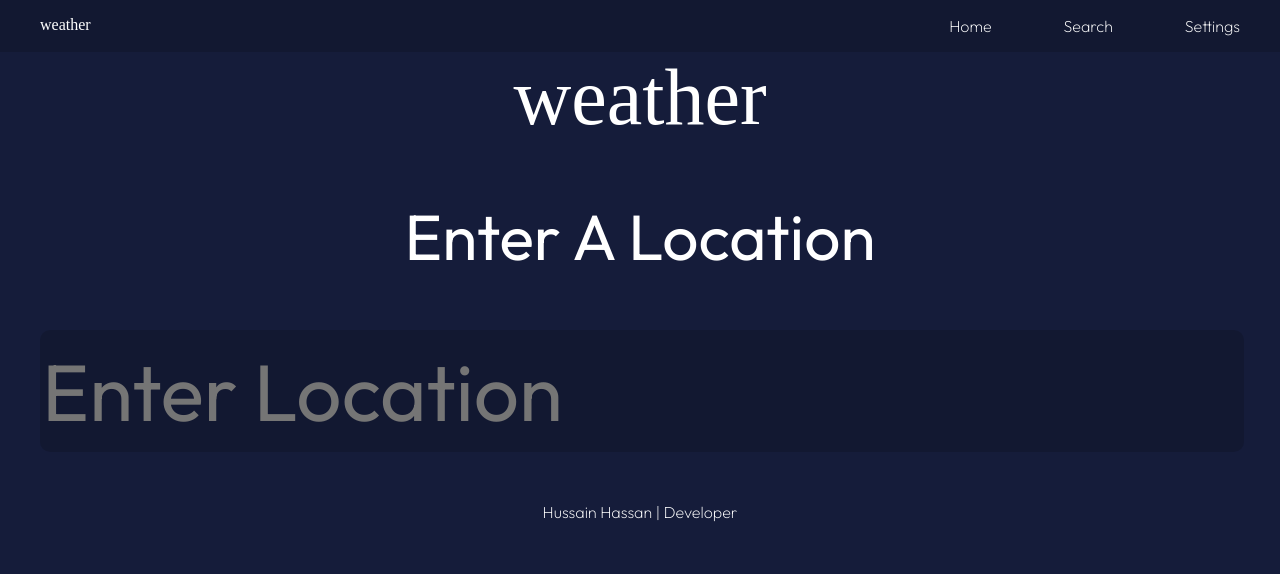
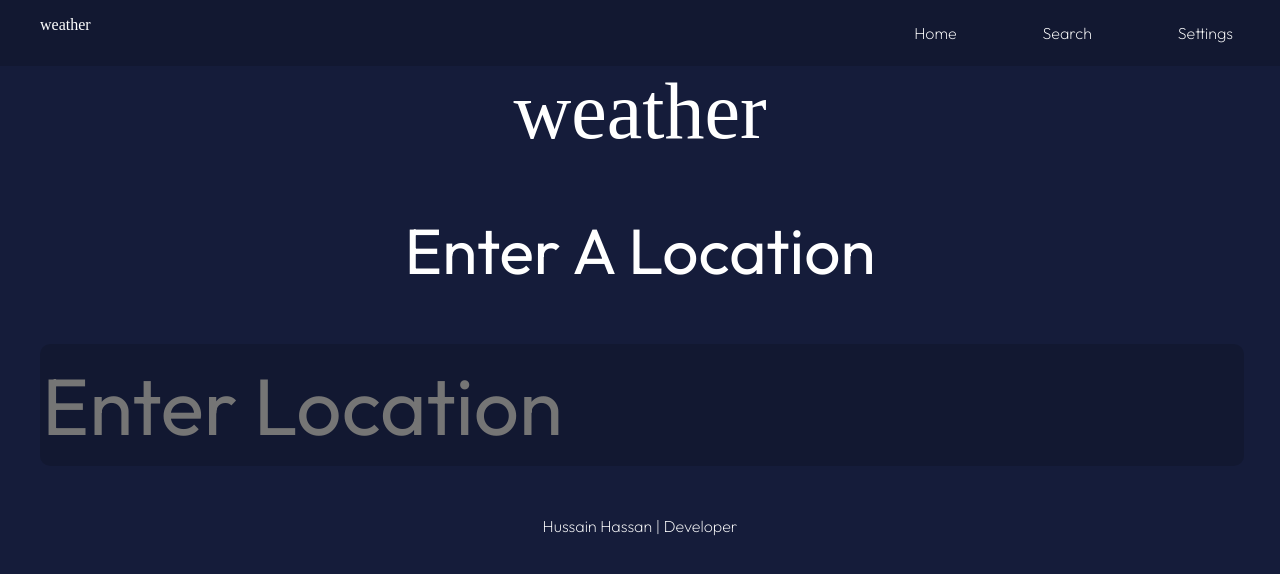
Before and after one commit to hussains-ha/weather-app, a React (Vite) app: page / in a window 1280 px wide. Shown: the top 574 px of the page. Built offline with nearby package versions, Linux system fonts and the light colour scheme; no server answers; a web font is replaced by a local one.

Commit message:
added nav-bar hovering effect

```diff
--- a/src/components/Header.jsx
+++ b/src/components/Header.jsx
@@ -1,5 +1,6 @@
 import "./styles/Header.css";
 import { useLocation } from "react-router-dom";
+import { NavLink } from "react-router-dom";
 
 function Header(props) {
   const location = useLocation();
--- a/src/components/styles/header.css
+++ b/src/components/styles/header.css
@@ -34,3 +34,13 @@ header nav #right-nav {
 #header-logo {
   font-family: "Bumbbled";
 }
+
+#right-nav li {
+  padding: 7px;
+  border-radius: 12px;
+  transition: background-color 0.3s ease;
+}
+
+#right-nav li:hover {
+  background-color: rgba(82, 70, 70, 0.25);
+}
```
